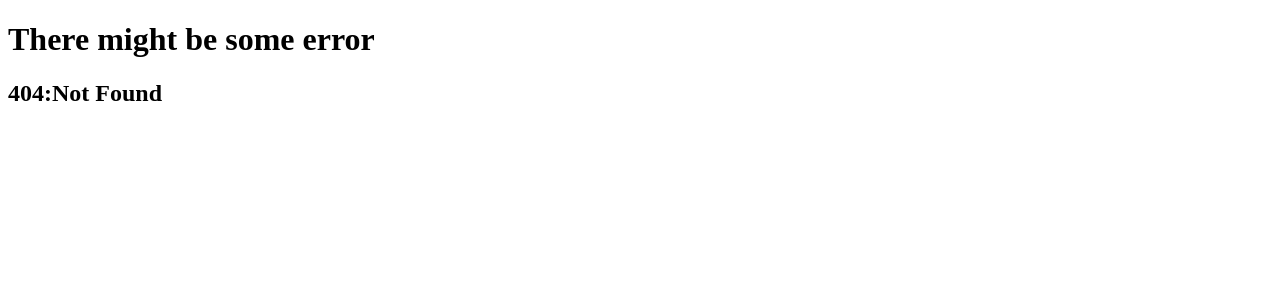
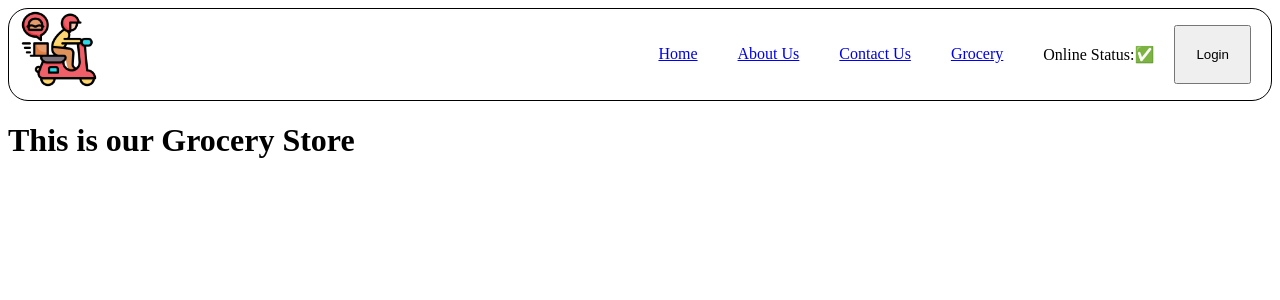
Before and after one commit to zahid-404/zahid-eats, a React (Vite) app: page /grocery in a window 1280 px wide. Before the commit this address had no page. Shown: the top 300 px of the page. Built offline with nearby package versions, Linux system fonts and the light colour scheme.

Commit message:
create and implement grocery component by using lazy loading

```diff
--- a/src/App.js
+++ b/src/App.js
@@ -1,4 +1,4 @@
-import React from "react";
+import React, { Suspense, lazy } from "react";
 import ReactDOM from "react-dom/client";
 import Header from "./components/Header";
 import Body from "./components/Body";
@@ -7,6 +7,8 @@ import Contact from "./components/Contact";
 import Error from "./components/Error";
 import RestaurentMenu from "./components/RestaurentMenu";
 import { createBrowserRouter, RouterProvider, Outlet } from "react-router-dom";
+
+const Grocery = lazy(() => import("./components/Grocery"));
 
 const Applayout = () => {
   return (
@@ -35,6 +37,14 @@ const appRouter = createBrowserRouter([
         element: <Contact />,
       },
       {
+        path: "/grocery",
+        element: (
+          <Suspense fallback={<h1>Loading...</h1>}>
+            <Grocery />
+          </Suspense>
+        ),
+      },
+      {
         path: "/restaurent/:resId",
         element: <RestaurentMenu />,
       },
--- /dev/null
+++ b/src/components/Grocery.js
@@ -0,0 +1,5 @@
+const Grocery = () => {
+  return <h1>This is our Grocery Store</h1>;
+};
+
+export default Grocery;
--- a/src/components/Header.js
+++ b/src/components/Header.js
@@ -1,8 +1,10 @@
 import { useState } from "react";
 import { Link } from "react-router-dom";
+import useOnlineStatus from "../utils/useOnlineStaus";
 
 const Header = () => {
   let [btnName, setBtnName] = useState("Login");
+  const onlineStatus = useOnlineStatus();
 
   return (
     <div className="header">
@@ -20,7 +22,10 @@ const Header = () => {
           <li>
             <Link to="/contact">Contact Us</Link>
           </li>
-          <li>Cart</li>
+          <li>
+            <Link to="/grocery">Grocery</Link>
+          </li>
+          <li>Online Status:{onlineStatus ? "✅" : "🔴"}</li>
           <button
             className="login"
             onClick={() => {
```
